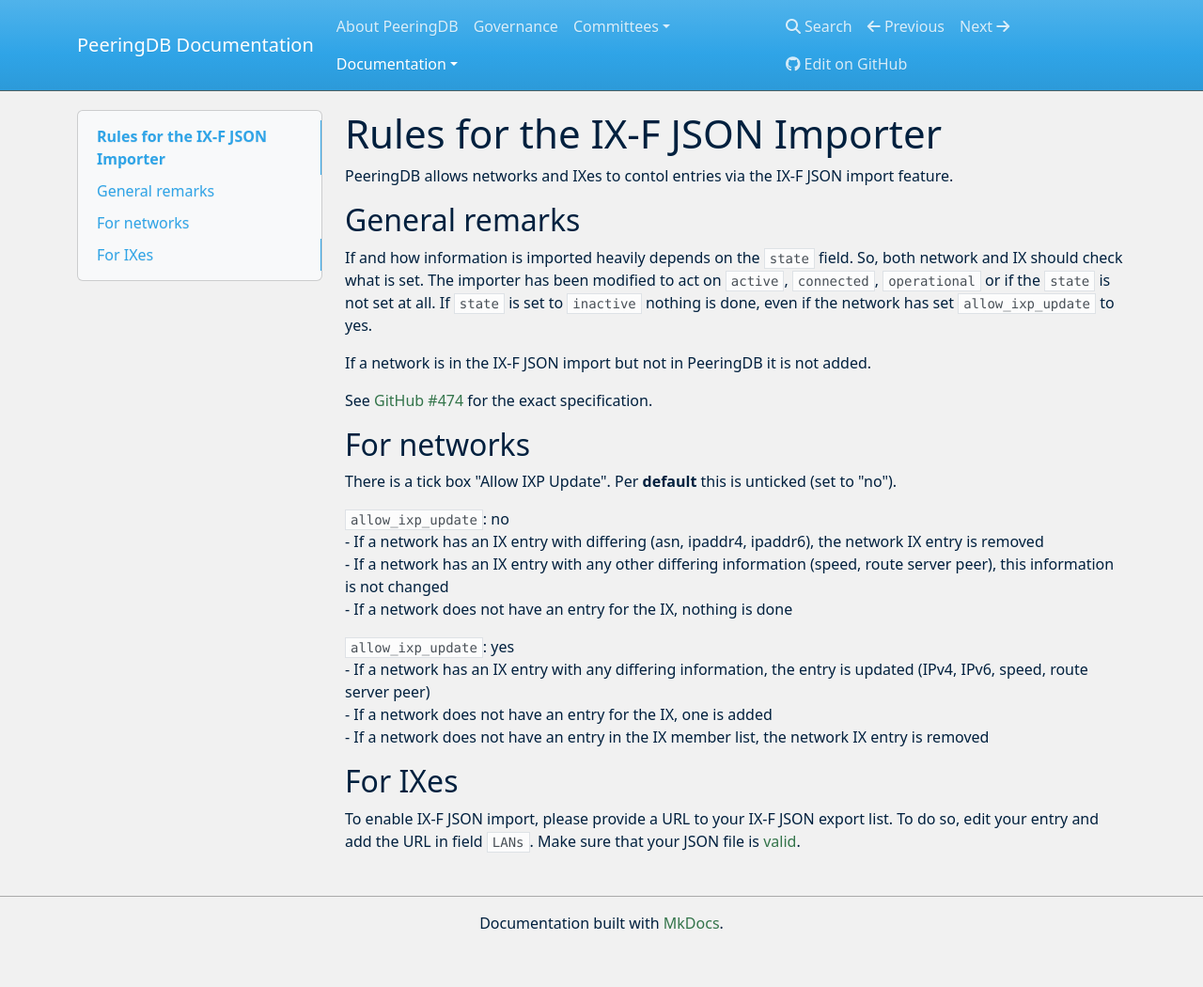
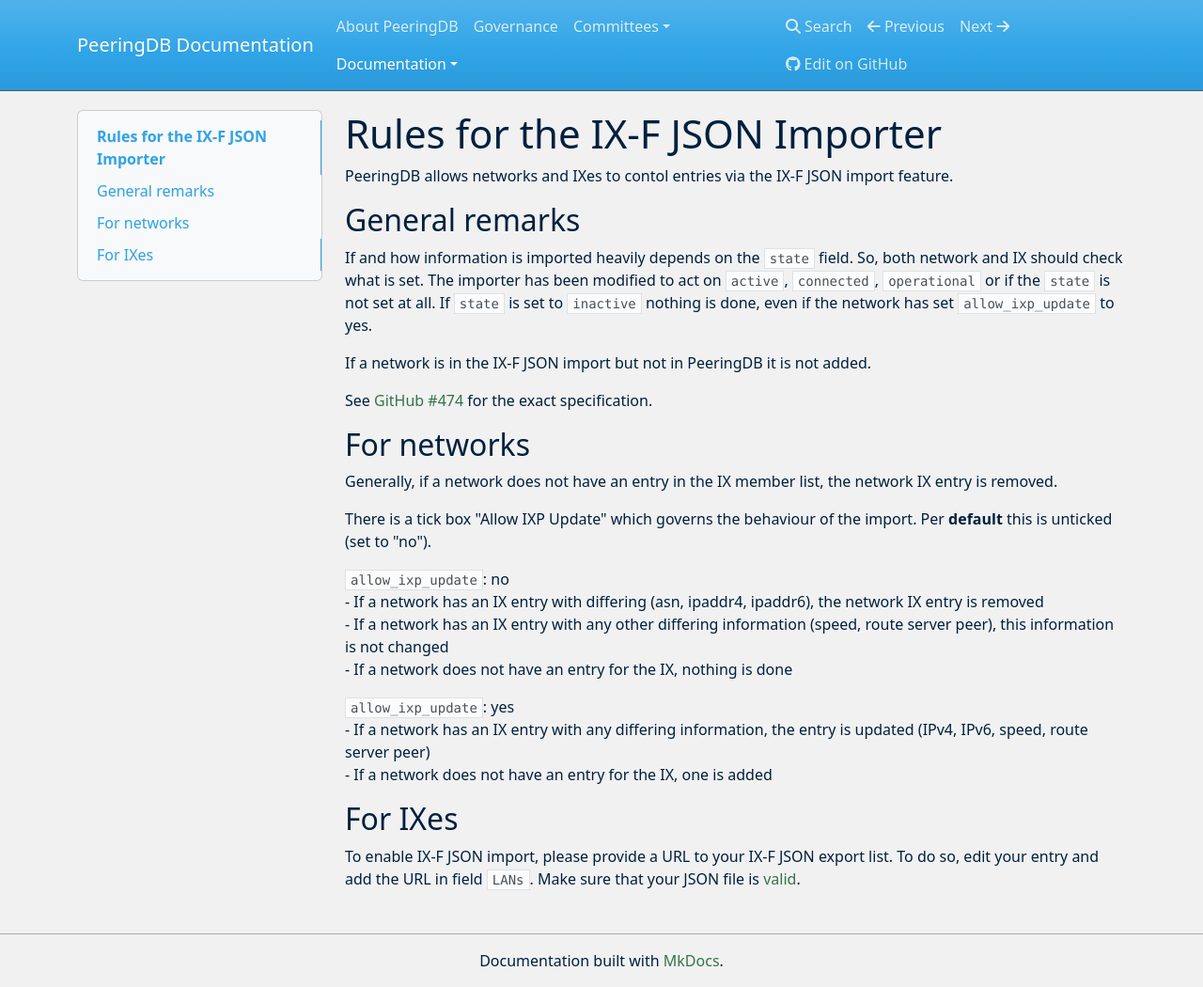
Before and after one commit to peeringdb/docs, an MkDocs documentation site: the page built from docs/ix-f-json-import-rules.md, in a window 1280 px wide and 1050 px high. Shown: the whole window at 94% size. Built offline with MkDocs 1.6.1, drawn with Linux system fonts in a browser that asks for light colours; nearby versions of some CDN libraries.

Commit message:
Update ix-f-json-import-rules.md
Make clear that if a network does not have an entry in the IX member list, the network IX entry is removed

```diff
--- a/docs/ix-f-json-import-rules.md
+++ b/docs/ix-f-json-import-rules.md
@@ -9,7 +9,9 @@
 See [GitHub #474](https://github.com/peeringdb/peeringdb/issues/474) for the exact specification.
 
 ## For networks
-There is a tick box "Allow IXP Update". Per **default** this is unticked (set to "no").
+Generally, if a network does not have an entry in the IX member list, the network IX entry is removed.
+
+There is a tick box "Allow IXP Update" which governs the behaviour of the import. Per **default** this is unticked (set to "no").
 
 `allow_ixp_update`: no
 - If a network has an IX entry with differing (asn, ipaddr4, ipaddr6), the network IX entry is removed
```
Also changed, not shown: other parts of docs/ix-f-json-import-rules.md (+0 -1 lines).
